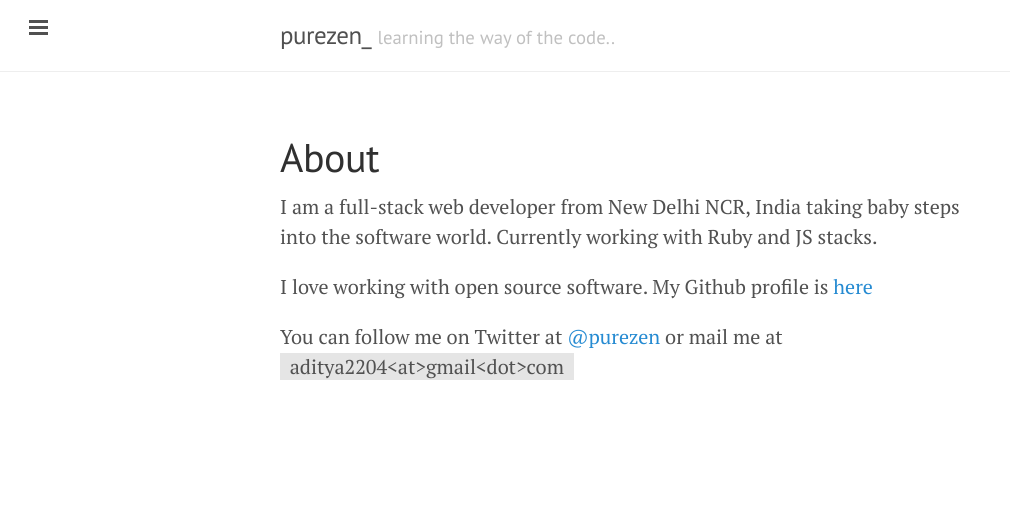
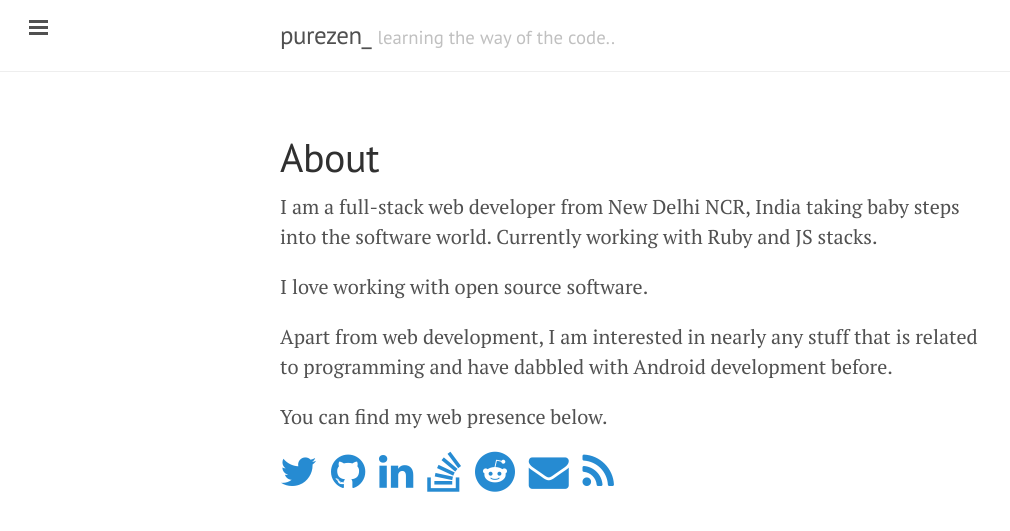
Before and after one commit to purezen/purezen.github.io, a Jekyll site: the page built from about.md, in a window 1280 px wide. Shown: the top 531 px of the page, without its empty margins (0-1010 px from the left). Built offline with Jekyll 4.4.1, drawn with Linux system fonts in a browser that asks for light colours; nearby versions of some CDN libraries; Markdown is read by kramdown in place of the engine named in the settings.

Commit message:
I now have an about page!
temp

stackoverflow stuff

```diff
--- a/_config.yml
+++ b/_config.yml
@@ -29,7 +29,10 @@ author:
   email:            aditya2204@gmail.com
   github:           purezen
   twitter:          purezen_
+  reddit:           purezen
   linkedin:         purezen
+  quora:            Aditya-Bhardwaj-4
+  stackoverflow:    1509855/purezen
 
 # Custom vars
 version:             1.0.0
--- a/about.md
+++ b/about.md
@@ -6,6 +6,22 @@ title: About
 I am a full-stack web developer from New Delhi NCR, India taking baby steps into the software world.
 Currently working with Ruby and JS stacks.
 
-I love working with open source software. My Github profile is [here](http://github.com/purezen)
+I love working with open source software.
 
-You can follow me on Twitter at [@purezen](http://twitter.com/purezen_) or mail me at <span style="background-color:#e5e5e5">&nbsp;&nbsp;aditya2204\<at\>gmail\<dot\>com&nbsp;&nbsp;</span>
+Apart from web development, I am interested in nearly any stuff that is related to programming and have dabbled with Android development before.
+
+You can find my web presence below.
+
+<a href="https://twitter.com/{{ site.author.twitter }}"><i class="fa fa-2x fa-twitter"></i></a>
+&thinsp;
+<a href="https://github.com/{{ site.author.github }}"><i class="fa fa-2x fa-github"></i></a>
+&thinsp;
+<a href="https://linkedin.com/in/{{ site.author.linkedin }}"><i class="fa fa-2x fa-linkedin"></i></a>
+&thinsp;
+<a href="https://stackoverflow.com/users/{{ site.author.stackoverflow }}"><i class="fa fa-2x fa-stack-overflow"></i></a>
+&thinsp;
+<a href="http://reddit.com/user/{{ site.author.reddit }}"><i class="fa fa-2x fa-reddit"></i></a>
+&thinsp;
+<a href="mailto:{{ site.author.email }}"><i class="fa fa-2x fa-envelope"></i></a>
+&thinsp;
+<a href="{{ site.url }}/atom.xml"><i class="fa fa-2x fa-rss"></i></a>
```
